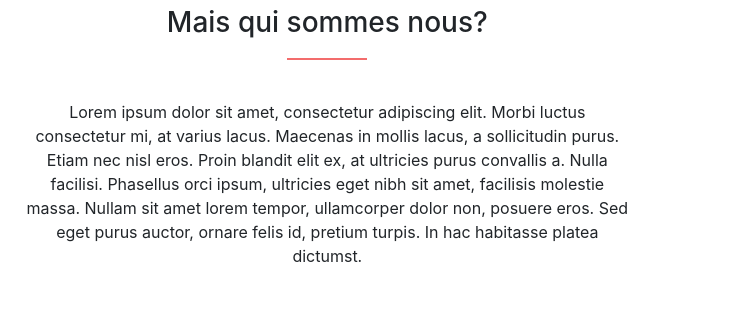
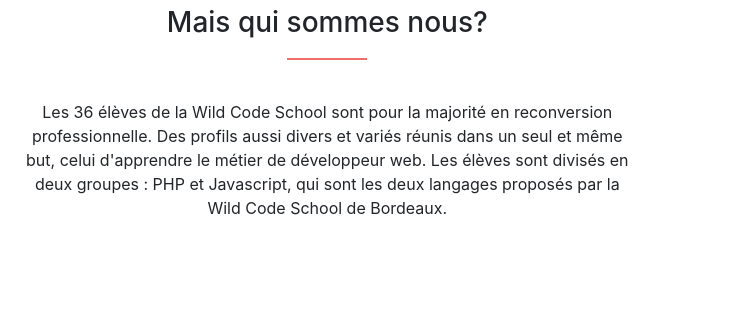
Before and after one commit to Zertexx/Projet-Trombino-Wild, a plain HTML site: page home.html in a window 1280 px wide. Shown: the part 1368-1694 px from the top of the page, 526-1280 px from the left. Drawn offline with nearby package versions, Linux system fonts and the light colour scheme.

Commit message:
ajout du texte qui sommes nous?

```diff
--- a/home.html
+++ b/home.html
@@ -55,7 +55,7 @@
     <h3>Mais qui sommes nous?</h3>
     <div class="underline_title"></div>
 
-    <p>Lorem ipsum dolor sit amet, consectetur adipiscing elit. Morbi luctus consectetur mi, at varius lacus. Maecenas in mollis lacus, a sollicitudin purus. Etiam nec nisl eros. Proin blandit elit ex, at ultricies purus convallis a. Nulla facilisi. Phasellus orci ipsum, ultricies eget nibh sit amet, facilisis molestie massa. Nullam sit amet lorem tempor, ullamcorper dolor non, posuere eros. Sed eget purus auctor, ornare felis id, pretium turpis. In hac habitasse platea dictumst.</p>
+    <p>Les 36 élèves de la Wild Code School sont pour la majorité en reconversion professionnelle. Des profils aussi divers et variés réunis dans un seul et même but, celui d'apprendre le métier de développeur web. Les élèves sont divisés en deux groupes : PHP et Javascript, qui sont les deux langages proposés par la Wild Code School de Bordeaux.</p>
   </div>
 </div>
 </div>
```
